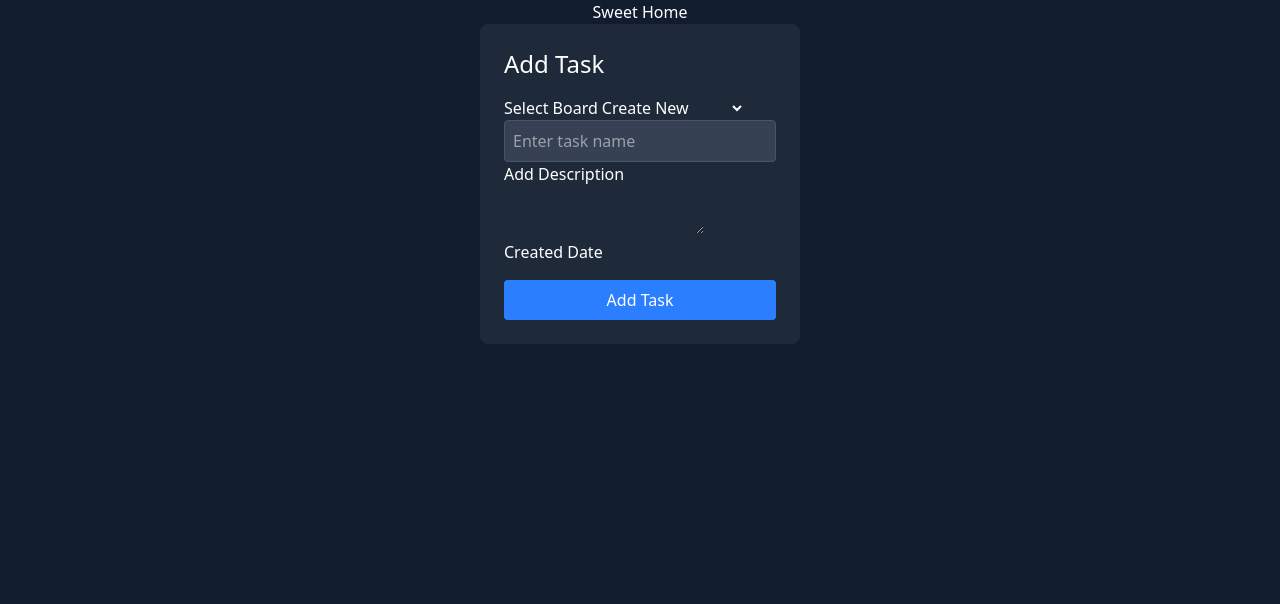
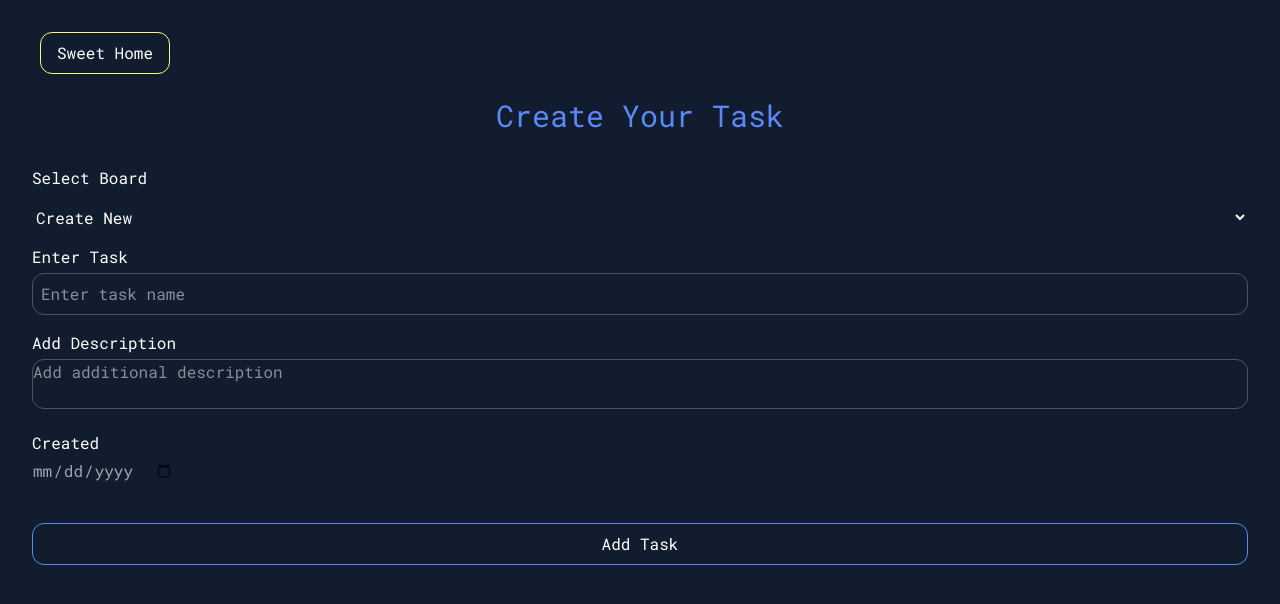
Before and after one commit to OlgaMinaievaWebDev/Mobile-Task-Manager, a React (Vite) app: page /addTask in a window 1280 px wide. Shown: the top 604 px of the page. Built offline with nearby package versions, Linux system fonts and the light colour scheme.

Commit message:
style TaskForm

```diff
--- a/index.html
+++ b/index.html
@@ -2,8 +2,13 @@
 <html lang="en">
   <head>
     <meta charset="UTF-8" />
-
     <meta name="viewport" content="width=device-width, initial-scale=1.0" />
+    <link rel="preconnect" href="https://fonts.googleapis.com" />
+    <link rel="preconnect" href="https://fonts.gstatic.com" crossorigin />
+    <link
+      href="https://fonts.googleapis.com/css2?family=Roboto+Mono:ital,wght@0,100..700;1,100..700&display=swap"
+      rel="stylesheet"
+    />
     <title>Mobile Task Manager App</title>
   </head>
   <body>
--- a/src/components/TaskForm.jsx
+++ b/src/components/TaskForm.jsx
@@ -3,11 +3,19 @@ import { useNavigate } from "react-router-dom";
 function TaskForm() {
   const navigate = useNavigate();
   return (
-    <div className="bg-black text-white w-full h-screen flex flex-col items-center">
-      <button onClick={() => navigate("/")}>Sweet Home</button>
-      <div className="bg-gray-800 p-6 rounded-lg w-80">
-        <h2 className="text-2xl mb-4">Add Task</h2>
-        <form>
+    <div className="bg-black text-white w-full h-screen font-family p-8">
+      <button
+        className="rounded-xl border border-yellow py-2 px-4 ml-2"
+        onClick={() => navigate("/")}
+      >
+        Sweet Home
+      </button>
+      <div className="flex flex-col gap-4 mt-6">
+        <h2 className="text-3xl text-blue mb-4 text-center">
+          Create Your Task
+        </h2>
+
+        <form className="flex flex-col gap-4">
           <label>Select Board</label>
           <select>
             <option value="" disabled>
@@ -15,19 +23,30 @@ function TaskForm() {
             </option>
             <option value="new">Create New</option>
           </select>
-
-          <input
-            type="text"
-            placeholder="Enter task name"
-            className="w-full p-2 rounded border border-gray-600 bg-gray-700 text-white"
-            required
-          />
-          <p>Add Description</p>
-          <textarea />
-          <p>Created Date</p>
+          <div>
+            <label htmlFor="task name">Enter Task </label>
+            <input
+              type="text"
+              placeholder="Enter task name"
+              className="w-full p-2 rounded-xl border border-gray-600  text-white mt-1"
+              required
+            />
+          </div>
+          <div>
+            <label htmlFor="description">Add Description</label>
+            <textarea
+              className="rounded-xl w-full border border-gray-600 mt-1 resize-none"
+              placeholder="Add additional description"
+              required
+            />
+          </div>
+          <div>
+            <label htmlFor="date">Created</label>
+            <input type="date" className="opacity-60 block mt-1" />
+          </div>
           <button
             type="submit"
-            className="mt-4 w-full bg-blue-500 hover:bg-blue-600 text-white py-2 rounded"
+            className="rounded-xl border border-blue mt-6 w-full bg-black hover:bg-blue text-white py-2 cursor-pointer"
           >
             Add Task
           </button>
--- a/src/pages/Main.jsx
+++ b/src/pages/Main.jsx
@@ -20,8 +20,8 @@ function Main() {
   const todayDay = new Date().toLocaleString("en-US", { weekday: "long" });
   return (
     <div className="bg-black font-family text-white w-full h-screen">
-      <div className="flex flex-col p-4 gap-3">
-        <h1 className="text-6xl text-blue mb-3 ">
+      <div className="flex flex-col p-8 gap-3">
+        <h1 className="text-6xl text-blue mb-3">
           Good{" "}
           {hours < 5
             ? "Night"
```
